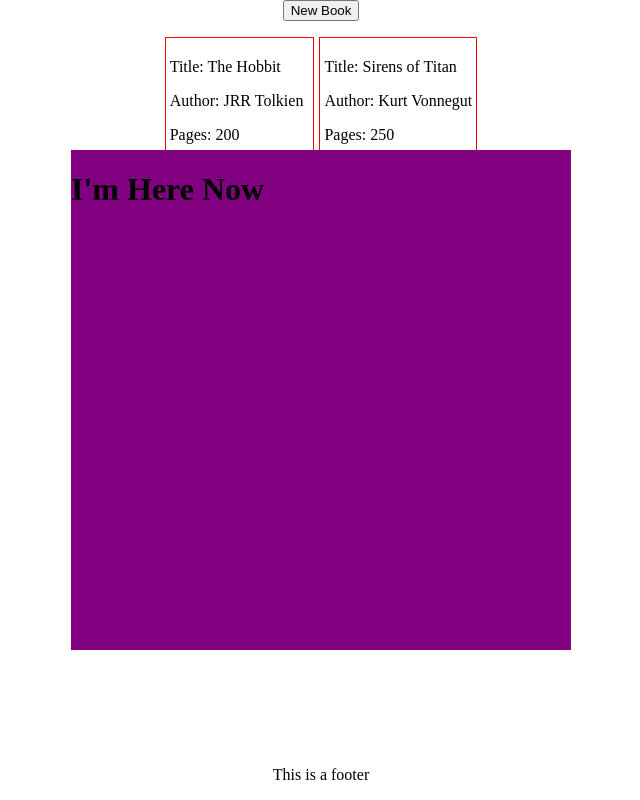
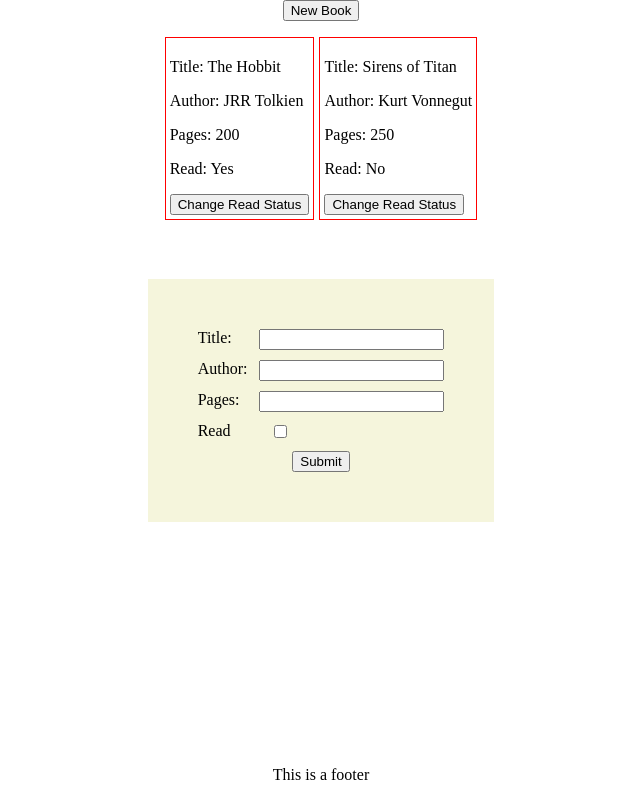
Before and after one commit to charlie-fitzgerald/library, a plain HTML site: page index.html in a window 1280 px wide. Both pictures are taken after a click on the button "New Book". Shown: the whole page, without its empty margins (319-959 px from the left). Drawn offline with Linux system fonts and the light colour scheme.

Commit message:
Made add book button functional, submitting the form adds the book to the library and displays it on a card, the inputs are cleared after submission

```diff
--- a/app.js
+++ b/app.js
@@ -9,16 +9,21 @@ const myLibrary = [
     title: "Sirens of Titan",
     author: "Kurt Vonnegut",
     pages: 250,
-    read: true
+    read: false
   }
 ];
 
 const newBookBtn = document.querySelector("#newBook");
 const libraryDisplay = document.querySelector(".library-display");
 const hiddenForm = document.querySelector("#hidden-form");
+const submitBtn = document.querySelector("#submit");
+const bookTitle = document.querySelector("#title");
+const bookAuthor = document.querySelector("#author");
+const bookPages = document.querySelector("#pages");
+const bookRead = document.querySelector("#read");
+
 
 function Book(title, author, pages, read) {
-
   this.title = title;
   this.author = author;
   this.pages = pages;
@@ -28,9 +33,32 @@ function Book(title, author, pages, read) {
   }
 }
 
-function addBookToLibrary() {
-  // do stuff here
+function addBookToLibrary(title, author, pages, read) {
+  let book = new Book(title, author, pages, read);
+
+  myLibrary.push(book);
 }
+
+function clearInputs() {
+  bookTitle.value = "";
+  bookAuthor.value = "";
+  bookPages.value = "";
+  bookRead.checked = false;
+}
+
+submitBtn.addEventListener("click", e => {
+  e.preventDefault();
+  let title = bookTitle.value;
+  let author = bookAuthor.value;
+  let pages = bookPages.value;
+  let read = bookRead.checked;
+
+  addBookToLibrary(title, author, pages, read);
+  hiddenForm.classList.toggle("hidden");
+  libraryDisplay.innerHTML = "";
+  clearInputs();
+  displayBooks();
+})
 
 newBookBtn.addEventListener("click", e => {
   e.preventDefault();
@@ -43,12 +71,22 @@ function displayBooks() {
     const newDiv = document.createElement("div");
     newDiv.setAttribute("class", `card data-${i}`);
 
-    newDiv.innerHTML =
+    if (myLibrary[i].read === true) {
+      newDiv.innerHTML =
     `<p>Title: ${myLibrary[i].title}</p>
      <p>Author: ${myLibrary[i].author}</p>
      <p>Pages: ${myLibrary[i].pages}</p>
-     <p>Read: ${myLibrary[i].read}</p>
-     <button>Change Read Status</button>`;
+     <p>Read: Yes</p>
+     <button id="read-button-${i}">Change Read Status</button>`;
+    } else {
+      newDiv.innerHTML =
+    `<p>Title: ${myLibrary[i].title}</p>
+     <p>Author: ${myLibrary[i].author}</p>
+     <p>Pages: ${myLibrary[i].pages}</p>
+     <p>Read: No</p>
+     <button read-button-${i}>Change Read Status</button>`;
+    }
+
 
     libraryDisplay.appendChild(newDiv);
   }
--- a/index.html
+++ b/index.html
@@ -11,7 +11,27 @@
     <button id="newBook">New Book</button>
 
     <div class="hidden-form hidden" id="hidden-form">
-      <h1>I'm Here Now</h1>
+        <form action="post" id="form">
+          <div class="form-div">
+            <label for="title">Title: </label>
+            <input type="text" id="title" name="title">
+          </div>
+          <div class="form-div">
+            <label for="author">Author: </label>
+            <input type="text" id="author" name="author">
+          </div>
+          <div class="form-div">
+            <label for="pages">Pages: </label>
+            <input type="text" id="pages" name="pages">
+          </div>
+          <div class="form-div">
+            <label for="read">Read</label>
+            <input type="checkbox" id="read" name="read" value="read">
+          </div>
+          <div id="submit-div">
+            <input type="submit" id="submit" name="submit">
+          </div>
+        </form>
     </div>
 
     <div class="library-display"></div>
--- a/style.css
+++ b/style.css
@@ -9,12 +9,30 @@ body {
     height: 100vh;
 }
 
-#hidden-form {
+.hidden-form {
     position: absolute;
-    height: 500px;
-    width: 500px;
-    background-color: purple;
+    padding: 50px;
+    background-color: beige;
+}
 
+#form {
+    display: flex;
+    flex-direction: column;
+    justify-content: space-evenly;
+    align-items: flex-start;
+    gap: 10px;
+}
+
+.form-div {
+    display: grid;
+    grid-template-columns: 1fr 3fr;
+}
+
+#submit-div {
+    width: 100%;
+    display: flex;
+    justify-content: center;
+    align-items: center;
 }
 
 .hidden {
@@ -22,15 +40,18 @@ body {
 }
 
 .library-display {
+    max-width: 80%;
     display: flex;
     justify-content: space-evenly;
     align-items: center;
     gap: 5px;
+    flex-wrap: wrap;
 }
 
 .card {
     border: 1px solid red;
     padding: .25rem;
+    flex: 1 1 auto;
 }
 
 footer {
```
